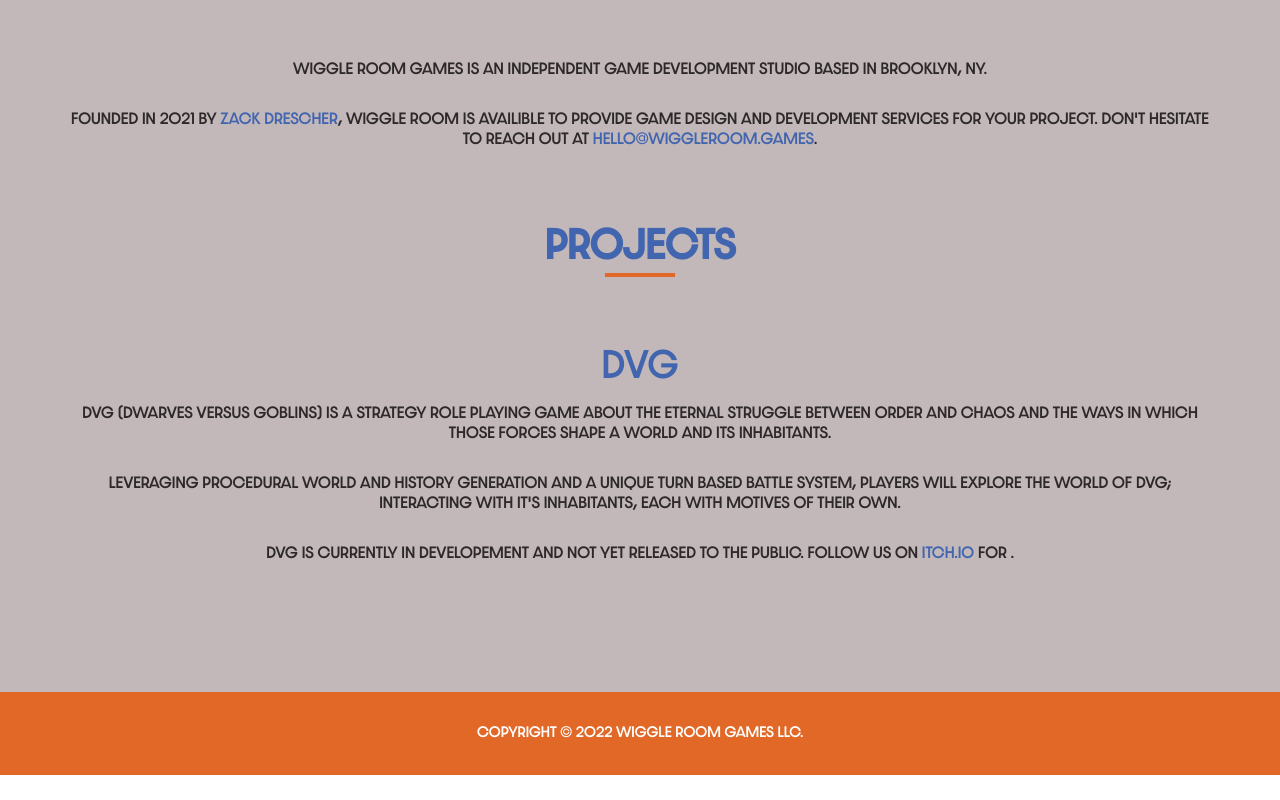
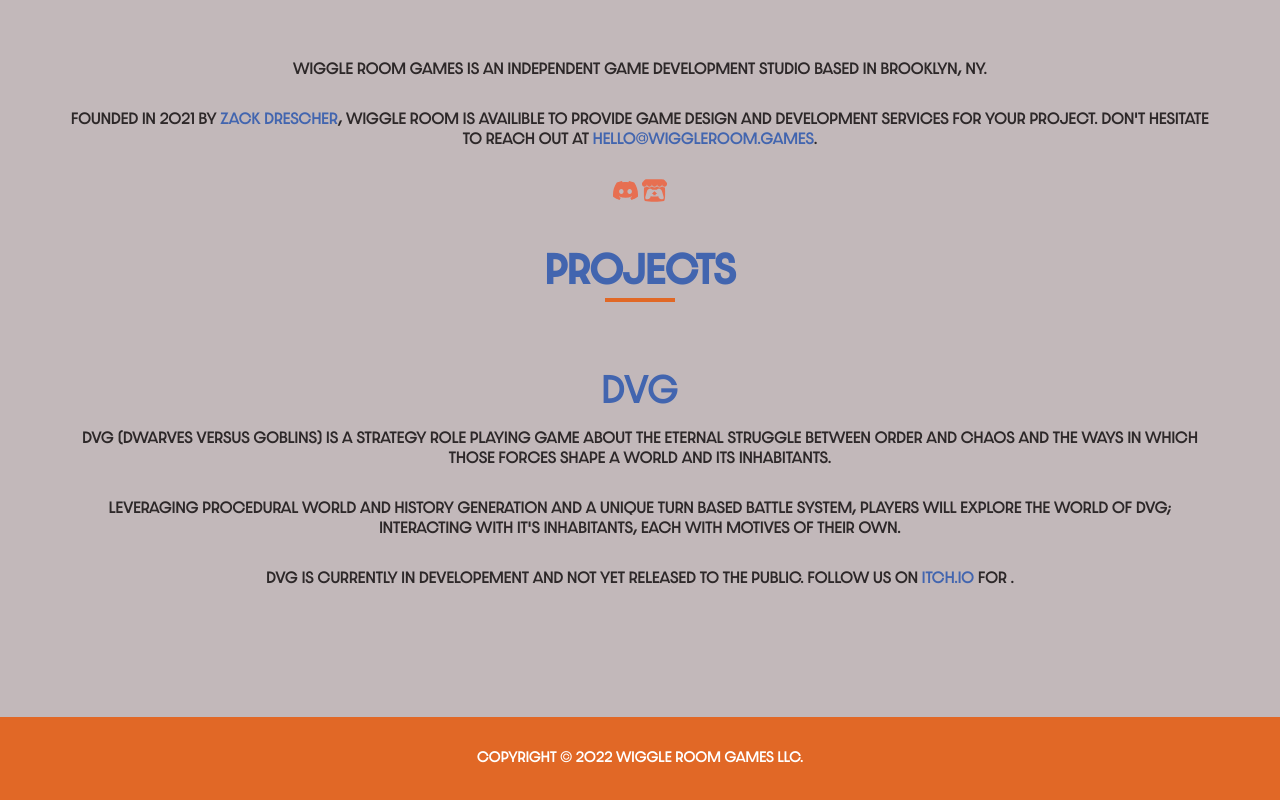
Before and after one commit to zackdrescher/wrg-website, a plain HTML site: page index.html in a window 1280 px wide. Shown: the part 862-1662 px from the top of the page. Before the commit the page ends 1637 px from the top, so only its background shows below. Drawn offline with Linux system fonts and the light colour scheme; some packages are replaced by stand-ins of ours; a script that the page names is missing; files whose address does not match are found by name.

Commit message:
add itch and discord icons

```diff
--- a/css/style.css
+++ b/css/style.css
@@ -293,6 +293,12 @@ hr {
 #services .services-text {
 	margin: auto;
 	text-align: center;
+}
+
+#services .link-icon {
+	fill: #E76F51;
+	height: 25px;
+	width: 25px;
 }
 
 #services p {
--- a/index.html
+++ b/index.html
@@ -52,6 +52,15 @@
     </div>
     <!-- TODO: (ZD) Add links -->
     <div class="container">
+      <a href="https://discord.gg/aYvM4MGEmE">
+        <img class="link-icon" src="img\discord.svg" alt="Wiggle Room on discord">
+      </a>
+
+      <a href="https://wiggle-room-games.itch.io/">
+        <img class="link-icon" src="img\itchio-logo-textless-white.svg" alt="Wiggle Room on itch.io">
+      </a>
+    </div>
+    <div class="container">
       <div class="section-title center">
         <h1>PROJECTS</h2>
           <hr>
```
Also changed, not shown: img/discord.svg (added), img/itchio-logo-textless-white.svg (added).
